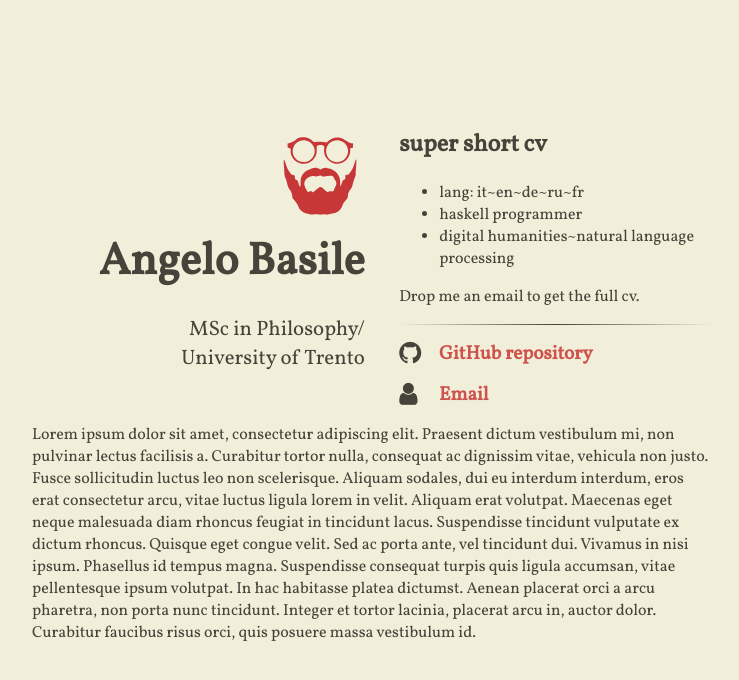
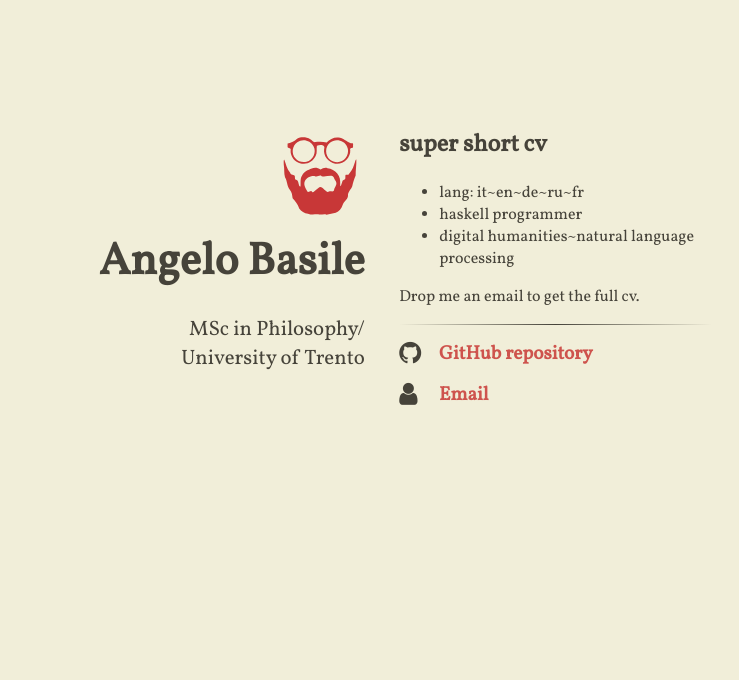
Before and after one commit to rs2/anbasile.github.io, a Jekyll site: the page built from index.html, in a window 1280 px wide. Shown: the top 680 px of the page, without its empty margins (268-1007 px from the left). Built offline with Jekyll 4.4.1, drawn with Linux system fonts in a browser that asks for light colours; nearby versions of some CDN libraries.

Commit message:
Update index.html

```diff
--- a/index.html
+++ b/index.html
@@ -24,10 +24,4 @@ layout: base
       </div>
       {% endif %}
     </main>
-
-<div>
-    <p>
-         Lorem ipsum dolor sit amet, consectetur adipiscing elit. Praesent dictum vestibulum mi, non pulvinar lectus facilisis a. Curabitur tortor nulla, consequat ac dignissim vitae, vehicula non justo. Fusce sollicitudin luctus leo non scelerisque. Aliquam sodales, dui eu interdum interdum, eros erat consectetur arcu, vitae luctus ligula lorem in velit. Aliquam erat volutpat. Maecenas eget neque malesuada diam rhoncus feugiat in tincidunt lacus. Suspendisse tincidunt vulputate ex dictum rhoncus. Quisque eget congue velit. Sed ac porta ante, vel tincidunt dui. Vivamus in nisi ipsum. Phasellus id tempus magna. Suspendisse consequat turpis quis ligula accumsan, vitae pellentesque ipsum volutpat. In hac habitasse platea dictumst. Aenean placerat orci a arcu pharetra, non porta nunc tincidunt. Integer et tortor lacinia, placerat arcu in, auctor dolor. Curabitur faucibus risus orci, quis posuere massa vestibulum id.
-    </p>
 </div>
-</div>
```
